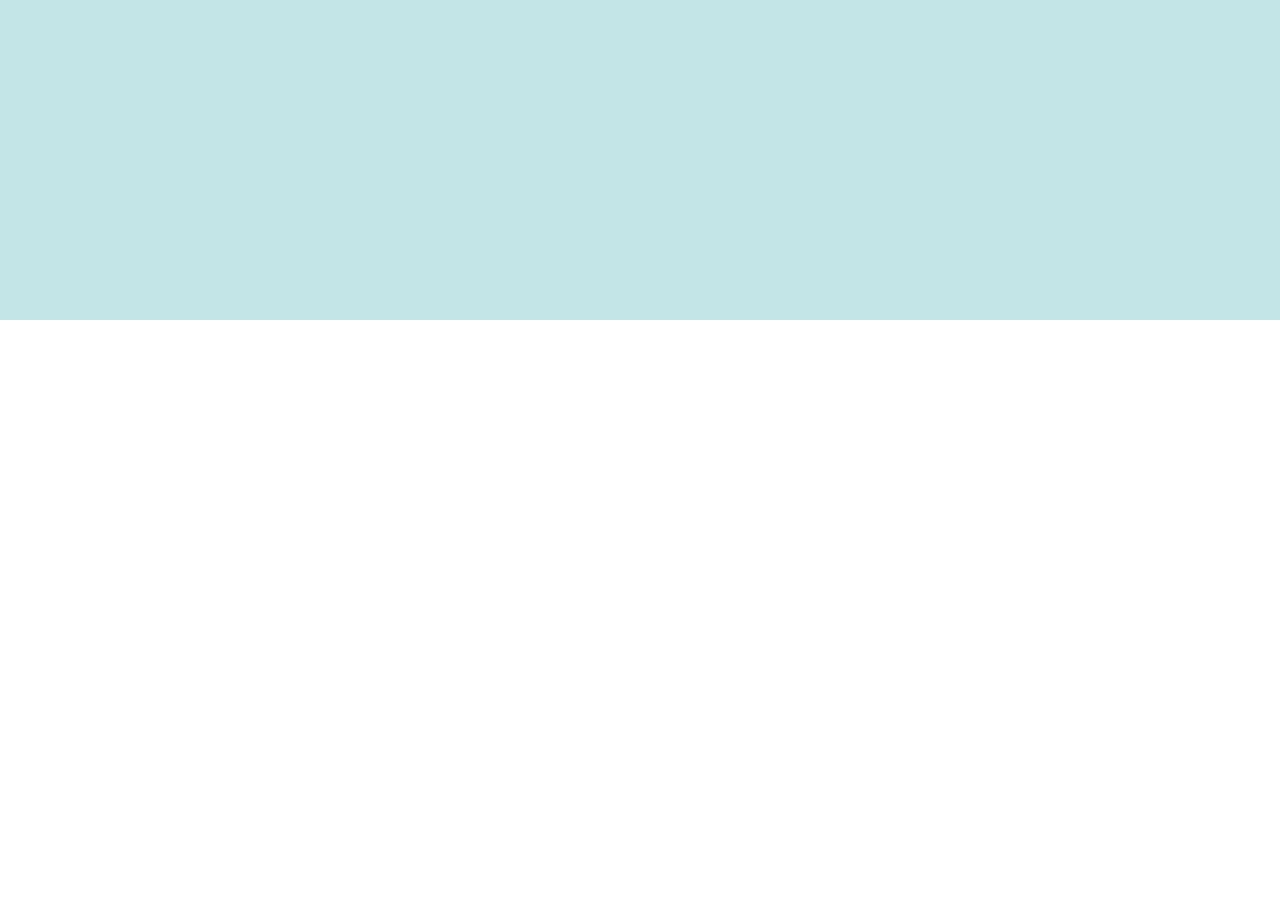
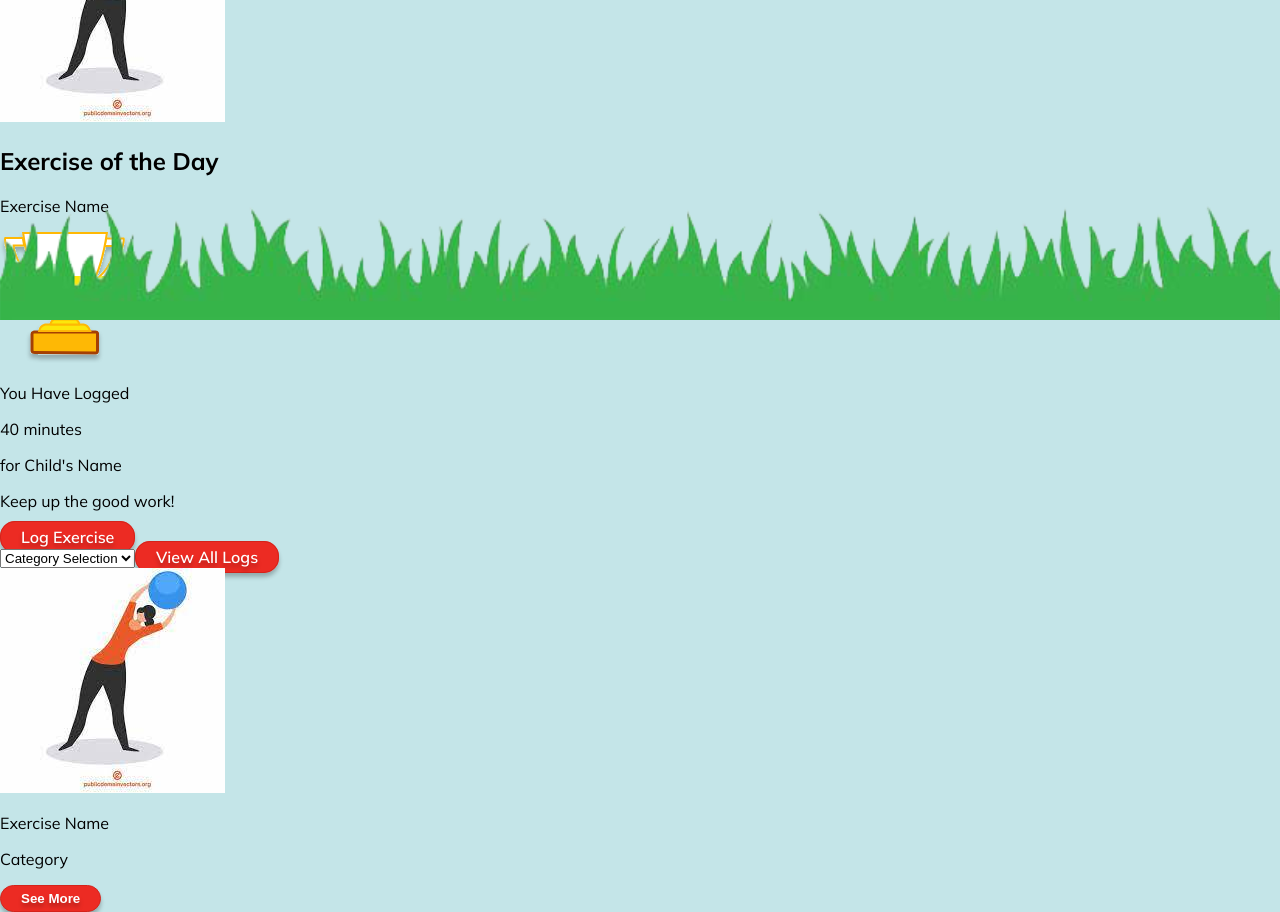
Before and after one commit to hergin/Henry-Gets-Moving-Frontend, a React (Create React App) app: page /get-moving in a window 1280 px wide. Shown: the part 480-1392 px from the top of the page. Before the commit the page ends 800 px from the top, so only its background shows below. Built offline with nearby package versions, Linux system fonts and the light colour scheme.

Commit message:
Initial Exercise Page set up

```diff
--- a/src/Pages/Exercise/Exercise.tsx
+++ b/src/Pages/Exercise/Exercise.tsx
@@ -1,9 +1,53 @@
 import './Exercise.scss';
+import exerciseStock from '../../Assets/exerciseStock.jpg'
+import trophy from '../../Assets/40mins.svg'
+import weather from "../../Assets/Weather.svg";
+import React from "react";
+import footerImage from "../../Assets/grass.svg";
+import {Link} from "react-router-dom";
 
 const Exercise = () => {
     return (
         <div className="exercise">
-
+            <img src={weather} className='weather'/>
+            <div className='otd-div'>
+                <div className='otd-image'>
+                    <img src={exerciseStock}/>
+                </div>
+                <div className='otd-text'>
+                    <h2>Exercise of the Day</h2>
+                    <p>Exercise Name</p>
+                </div>
+            </div>
+            <div className='trophy-div'>
+                <div className='trophy-image'>
+                    <img src={trophy}/>
+                </div>
+                <div className='trophy-text'>
+                    <p>You Have Logged</p>
+                    <p>40 minutes</p>
+                    <p>for Child's Name</p>
+                    <p>Keep up the good work!</p>
+                </div>
+            </div>
+            <div className='log-exercise'>
+                <Link to={'/log-exercise'} className='red-button'>Log Exercise</Link>
+            </div>
+            <div className='exercise-content'>
+                <div className='select-link'>
+                    <select>
+                        <option value="" hidden={true}>Category Selection</option>
+                    </select>
+                    <Link to={'/calendar'} className='red-button'>View All Logs</Link>
+                </div>
+                <div className='exercise-grid'>
+                    <img src={exerciseStock}/>
+                    <p>Exercise Name</p>
+                    <p>Category</p>
+                </div>
+                <button className='red-button'>See More</button>
+            </div>
+            <img src={footerImage} className='footer'/>
         </div>
     )
 }
```
